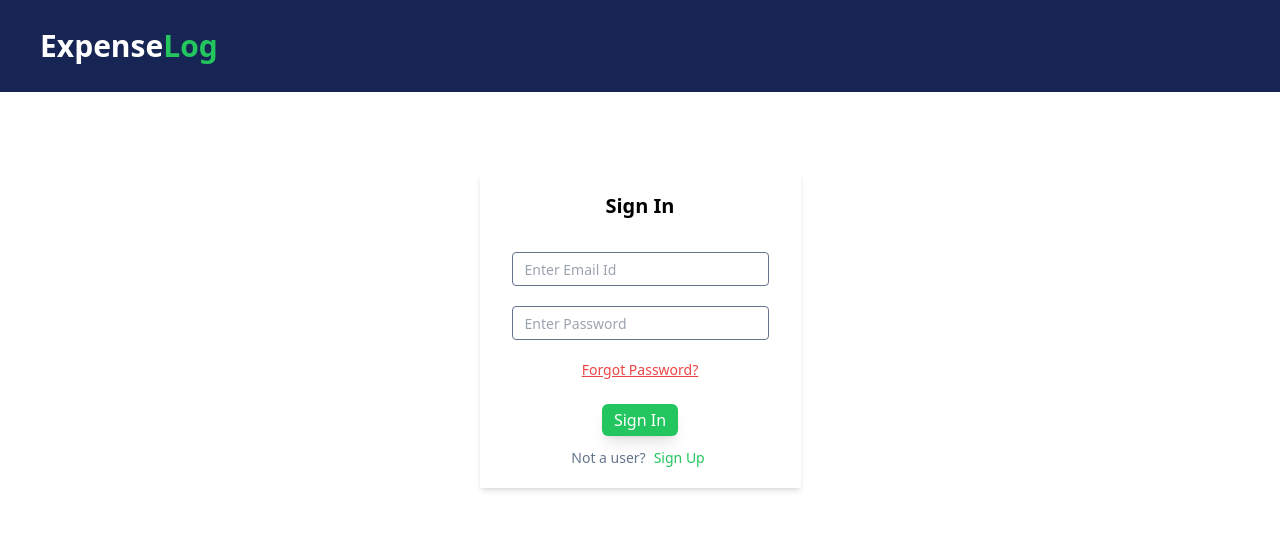
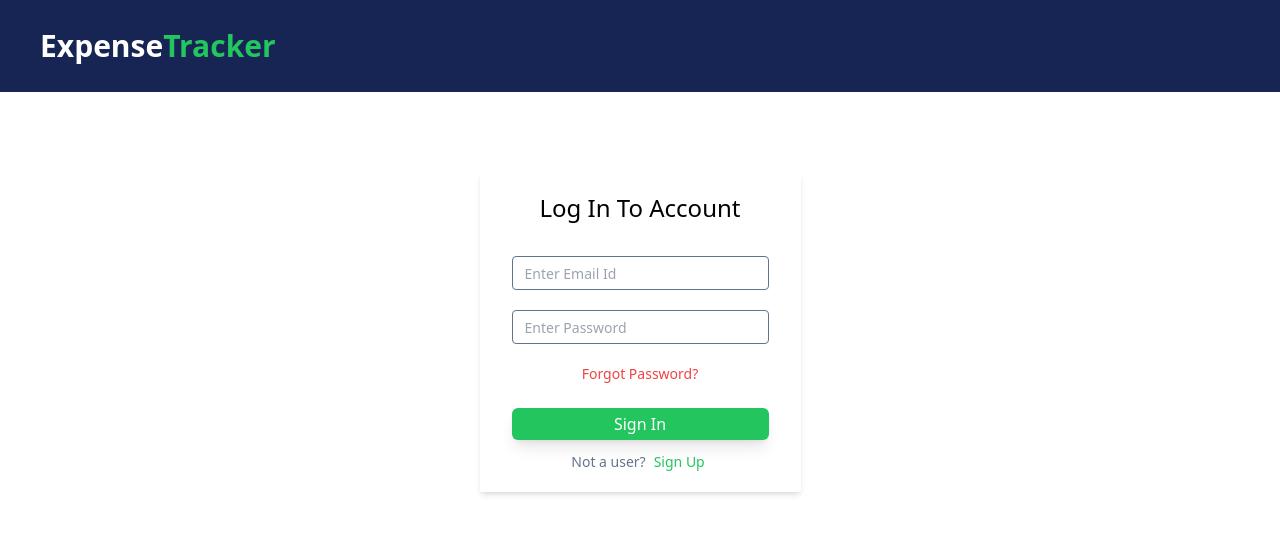
Before and after one commit to sidaswal7/ExpenseLog, a React (Create React App) app: page /auth in a window 1280 px wide. Shown: the top 534 px of the page. Built offline with nearby package versions, Linux system fonts and the light colour scheme.

Commit message:
minor changes

```diff
--- a/src/components/Authentication/AuthForm.js
+++ b/src/components/Authentication/AuthForm.js
@@ -91,8 +91,8 @@ const AuthForm = () => {
         onSubmit={formHandler}
         className="shadow-md px-8 py-5 rounded-sm"
       >
-        <h2 className="mb-3 font-medium text-xl text-center font-semibold">
-          {hasAccount ? `Sign In` : `Create New Account`}
+        <h2 className="mb-3 font-medium text-2xl text-center font-semiBold capitalize">
+          {hasAccount ? `Log in to account` : `Create a New Account`}
         </h2>
         <div>
           <input
@@ -100,7 +100,7 @@ const AuthForm = () => {
             placeholder="Enter Email Id"
             required
             ref={emailRef}
-            className="border border-slate-500 py-1 px-3 mb-5 mt-5 placeholder:text-sm text-slate-500 rounded"
+            className="border border-slate-500 py-1 px-3 mb-5 mt-5 placeholder:text-sm text-slate-500 rounded w-full"
           />
         </div>
         <div>
@@ -109,12 +109,12 @@ const AuthForm = () => {
             placeholder="Enter Password"
             required
             ref={passwordRef}
-            className="border border-slate-500 py-1 px-3 mb-5 rounded placeholder:text-sm text-slate-500"
+            className="border border-slate-500 py-1 px-3 mb-5 rounded placeholder:text-sm text-slate-500 w-full"
           />
         </div>
         { hasAccount && (
             <div className="flex justify-center items-center">
-                <Link to="/forgot-password" className="text-red-500 underline text-sm">Forgot Password?</Link>
+                <Link to="/forgot-password" className="text-red-500 text-sm">Forgot Password?</Link>
             </div>
         )}
         {!hasAccount && (
@@ -124,14 +124,14 @@ const AuthForm = () => {
               placeholder="Confirm Password"
               required
               ref={confirmPasswordRef}
-              className="border border-slate-500 py-1 px-3 mb-5 rounded placeholder:text-sm text-slate-500"
+              className="border border-slate-500 py-1 px-3 mb-5 rounded placeholder:text-sm text-slate-500 w-full"
             />
           </div>
         )}
         <div className="flex justify-center items-center mt-3">
           <button
             type="submit"
-            className="bg-green-500 hover:bg-green-600 text-white px-3 py-1 rounded-md shadow-lg my-3"
+            className="bg-green-500 hover:bg-green-600 text-white px-3 py-1 rounded-md shadow-lg my-3 w-full"
           >
             {hasAccount ? `Sign In` : `Sign Up`}
           </button>
--- a/src/components/Expenses/Expenses.js
+++ b/src/components/Expenses/Expenses.js
@@ -87,8 +87,8 @@ const Expenses = () => {
         )}
       </div>
       <div>
-        <p className="text-center text-lg mt-8">
-          Total Expense: <span>{totalExpense}</span>
+        <p className="text-center text-2xl font-bold mt-8">
+          Total Expense: &#8377;<span>{totalExpense}</span>
         </p>
       </div>
       {totalExpense > 10000 && <div className="flex justify-center items-center">
--- a/src/components/Header/Header.js
+++ b/src/components/Header/Header.js
@@ -4,7 +4,7 @@ import Navigation from "./Navigation";
 const Header = ()=>{
     return(
         <header className="flex justify-between items-center px-10 bg-blue-950 text-white py-7 mb-10">
-            <h1 className="text-3xl font-bold">Expense<span className="text-green-500">Log</span></h1>
+            <h1 className="text-3xl font-bold">Expense<span className="text-green-500">Tracker</span></h1>
             <Navigation/>
         </header>
     )
--- a/src/components/Header/Navigation.js
+++ b/src/components/Header/Navigation.js
@@ -7,9 +7,9 @@ const Navigation = ()=>{
     const dispatch = useDispatch();
     return(
         <nav className="flex items-center">
-            {isLoggedIn && <NavLink to="/" className="mr-5 hover:text-yellow-400 font-semibold text-lg">Home</NavLink>}
-            {isLoggedIn && <NavLink to="/expenses" className="mr-5 hover:text-yellow-400 font-semibold text-lg">Expenses</NavLink>}
-            {isLoggedIn && <NavLink to="/about" className="hover:text-yellow-400 mr-5 font-semibold text-lg">About</NavLink>}
+            {isLoggedIn && <NavLink to="/" className="mr-5 hover:text-green-400 font-semibold text-lg">Home</NavLink>}
+            {isLoggedIn && <NavLink to="/expenses" className="mr-5 hover:text-green-400 font-semibold text-lg">Expenses</NavLink>}
+            {isLoggedIn && <NavLink to="/about" className="hover:text-green-400 mr-5 font-semibold text-lg">About</NavLink>}
             {isLoggedIn && <button className="bg-green-500 hover:bg-green-600 px-2 py-1 text-white shadow rounded" onClick={()=>dispatch(logout())}>Logout</button>}
         </nav>
     )
--- a/src/components/Profile/Profile.js
+++ b/src/components/Profile/Profile.js
@@ -35,7 +35,8 @@ const Profile = ()=>{
     return(
         <section>
             <div className="flex justify-center items-center flex-col px-10">
-                <h1 className="text-3xl mb-8 font-semibold">Welcome to Expense Tracker {name}</h1>
+                <h1 className="text-5xl mb-8 font-bold">Welcome to Expense Tracker {name}</h1>
+                <h2 className="text-2xl mb-14 font-semiBold capitalize">Log and manage your expenses efficiently</h2>
                 {!showForm && <h2>Your profile is incomplete <button onClick={toggleForm} className="text-blue-500 underline">Complete Now</button> </h2>}
                 {isVerified && <button className="bg-green-500 hover:bg-green-600 py-1 px-2 text-white rounded shadow-md mt-4" onClick={verifyHandler}>Verify Email</button>}
             </div>
```
